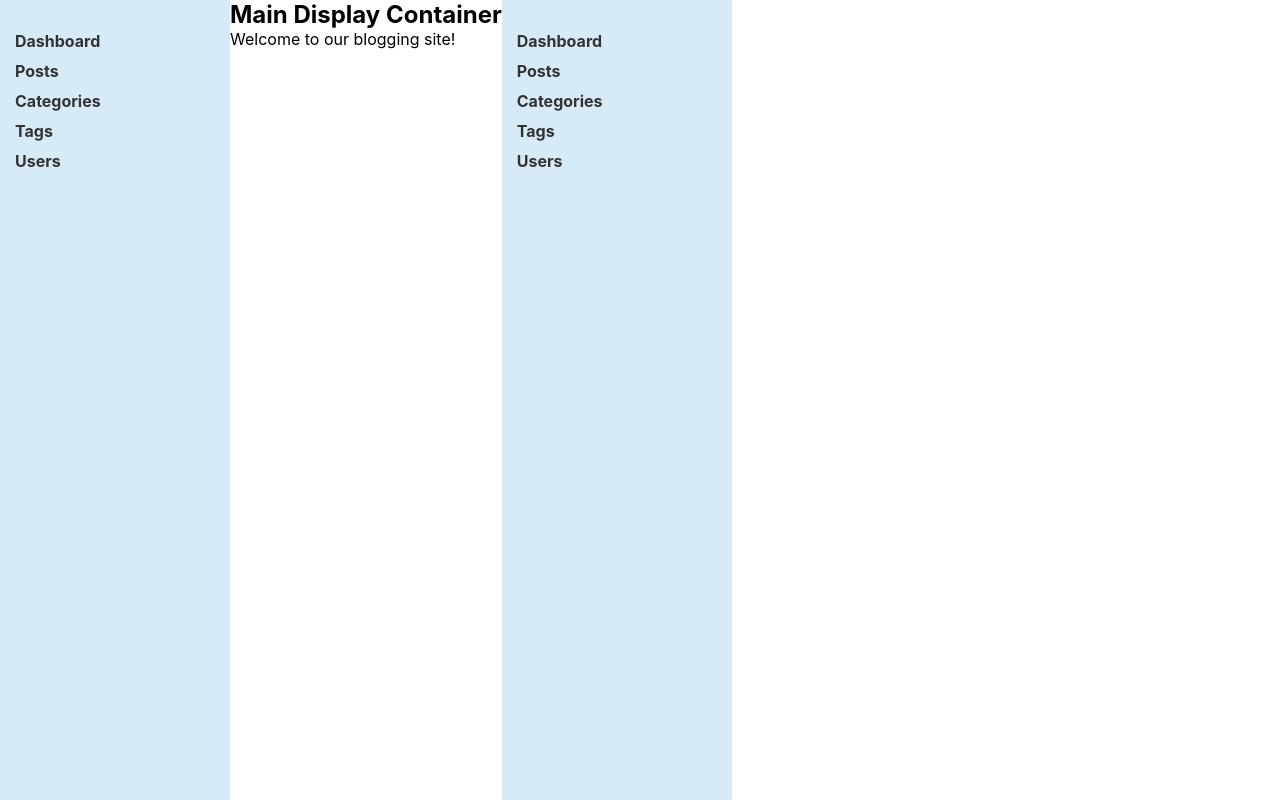
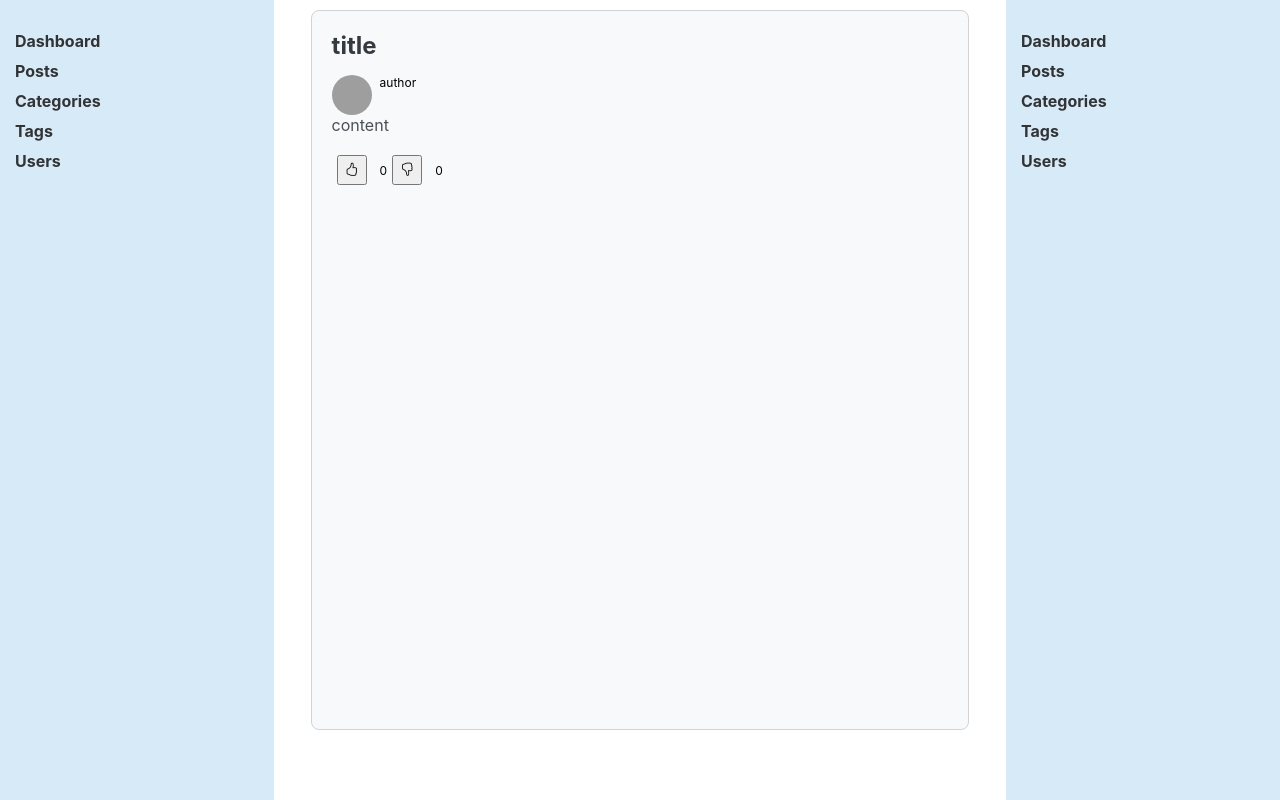
Before and after one commit to a-deep97/sprout, a React (Create React App) app in the folder sprout/sprout_ui/: page /sprout in a window 1280 px wide. Built offline with nearby package versions, Linux system fonts and the light colour scheme; grey boxes are pictures that could not be loaded.

Commit message:
Added component for detailed sproute post view

```diff
--- a/sprout/sprout_ui/src/static/css/left-panel.css
+++ b/sprout/sprout_ui/src/static/css/left-panel.css
@@ -7,8 +7,7 @@ body, h1, h2, h3, p {
   .sidebar {
     background-color: #d6eaf8;
     color: #333;
-    width: 100%;
-    max-width: 200px;
+    width: 20vw;
     padding: 15px;
   }
 
--- a/sprout/sprout_ui/src/static/css/page-body.css
+++ b/sprout/sprout_ui/src/static/css/page-body.css
@@ -3,17 +3,25 @@ body, h1, h2, h3, p {
     margin: 0;
     padding: 0;
   }
-  .navbar {
-    background-color: #3498db;
-    color: #fff;
-  }
-
-  .navbar-brand {
-    font-size: 1.5rem;
-  }
 
   .page-body {
     display: flex;
     flex-direction: row;
+    justify-content: center;
     height: 100vh;
+    width: 100%;
   }
+  .main-container {
+    display: flex;
+    justify-content: center;
+    align-items: flex-start;
+    width: 60vw;
+  }
+  .main-content {
+    display: flex;
+    flex-direction: column;
+    justify-content: flex-start;
+    align-items: center;
+    width: 100%;
+    height: 100%;
+  }
--- a/sprout/sprout_ui/src/static/css/right-panel.css
+++ b/sprout/sprout_ui/src/static/css/right-panel.css
@@ -7,8 +7,7 @@ body, h1, h2, h3, p {
   .sidebar {
     background-color: #d6eaf8;
     color: #333;
-    width: 100%;
-    max-width: 200px;
+    width: 20vw;
     padding: 15px;
   }
 
--- /dev/null
+++ b/sprout/sprout_ui/src/static/css/sprout-view.css
@@ -0,0 +1,59 @@
+/* Example CSS for SproutView component */
+
+.sprout-detail-view {
+  width: 90%;
+  height: 90%;
+  box-sizing: border-box;
+  padding: 20px;
+  margin: 10px;
+  background-color: #f8f9fa; /* Light background color */
+  border: 1px solid #ced4da; /* Border color */
+  border-radius: 8px;
+}
+
+.sprout-title {
+  font-size: 24px;
+  font-weight: bold;
+  color: #343a40; /* Dark text color */
+  margin-bottom: 10px;
+}
+
+.sprout-author-info {
+  display: flex;
+  justify-content: space-between;
+  color: #868e96; /* Medium text color */
+  margin-bottom: 15px;
+}
+
+.sprout-content {
+  font-size: 16px;
+  color: #495057; /* Darker text color */
+  margin-bottom: 20px;
+}
+
+.thumb-icons-container {
+  display: flex;
+  align-items: center;
+}
+
+.btn {
+  margin-left: 5px;
+  margin-right: 5px;
+  width: 30px;
+  height: 30px;
+}
+
+.text-muted {
+  font-size: 12px;
+}
+
+.bi {
+  vertical-align: middle;
+  margin-right: 5px;
+}
+
+.author-info {
+  display: flex;
+  flex-direction: row;
+  margin-top: 15px;
+}
--- a/sprout/sprout_ui/src/static/js/sprout.js
+++ b/sprout/sprout_ui/src/static/js/sprout.js
@@ -3,6 +3,7 @@ import '../css/page-body.css';
 import React from 'react';
 import LeftPanel from './utilities/left_panel';
 import RightPanel  from './utilities/right_panel';
+import SproutView from './utilities/sprout_view';
 
 const Sprout = () => {
   return (
@@ -10,8 +11,7 @@ const Sprout = () => {
         <LeftPanel/>
         <div className="main-container">
             <main class="col-md-9 ml-sm-auto col-lg-10 px-md-4 main-content">
-                <h2>Main Display Container</h2>
-                <p>Welcome to our blogging site!</p>
+                <SproutView/>
             </main>
         </div>
         <RightPanel/>
--- /dev/null
+++ b/sprout/sprout_ui/src/static/js/utilities/sprout_view.js
@@ -0,0 +1,27 @@
+import '../../css/sprout-view.css';
+import React from 'react';
+
+const SproutView = ({ title, content, author, date, likes, dislikes }) => {
+  return (
+    <div className="sprout-detail-view">
+      <h2 className="sprout-title">title</h2>
+      <div className="author-info mt-3 d-flex align-items-center">
+          <img src="../../media/profile.png" className="rounded author-img" alt="Author Profile" />
+          <p className="text-muted ml-2 mb-0">author</p>
+      </div>
+      <p className="sprout-content">content</p>
+      <div className="thumb-icons-container d-flex">
+                <button type="button" className="btn btn-outline-primary btn-sm">
+                    <i className="bi-hand-thumbs-up"></i>
+                </button>
+                <span className="text-muted ml-2">0</span>
+                <button type="button" className="btn btn-outline-danger btn-sm ml-2">
+                    <i className="bi-hand-thumbs-down"></i>
+                </button>
+                <span className="text-muted ml-2">0</span>
+            </div>
+    </div>
+  );
+};
+
+export default SproutView;
```
Also changed, not shown: sprout/sprout_ui/src/static/js/utilities/post_card.js (indentation only), sprout/sprout_ui/src/static/media/profile.png (added).
